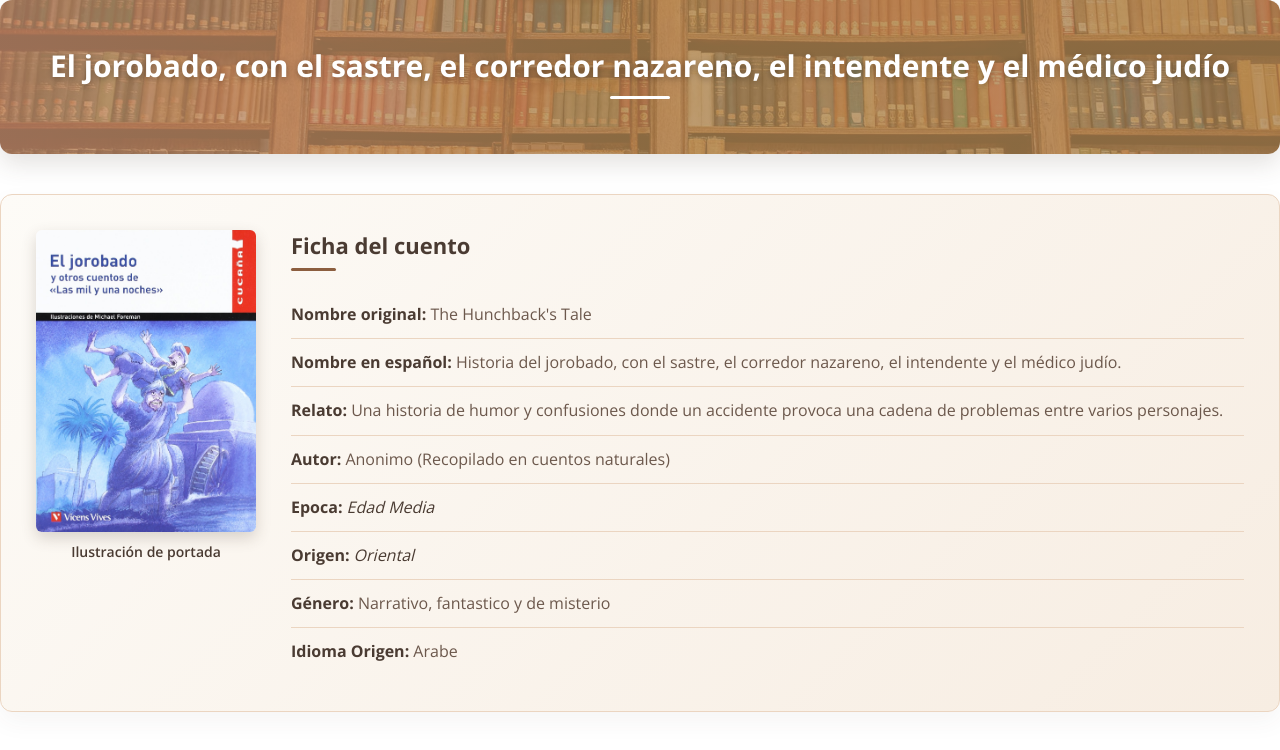
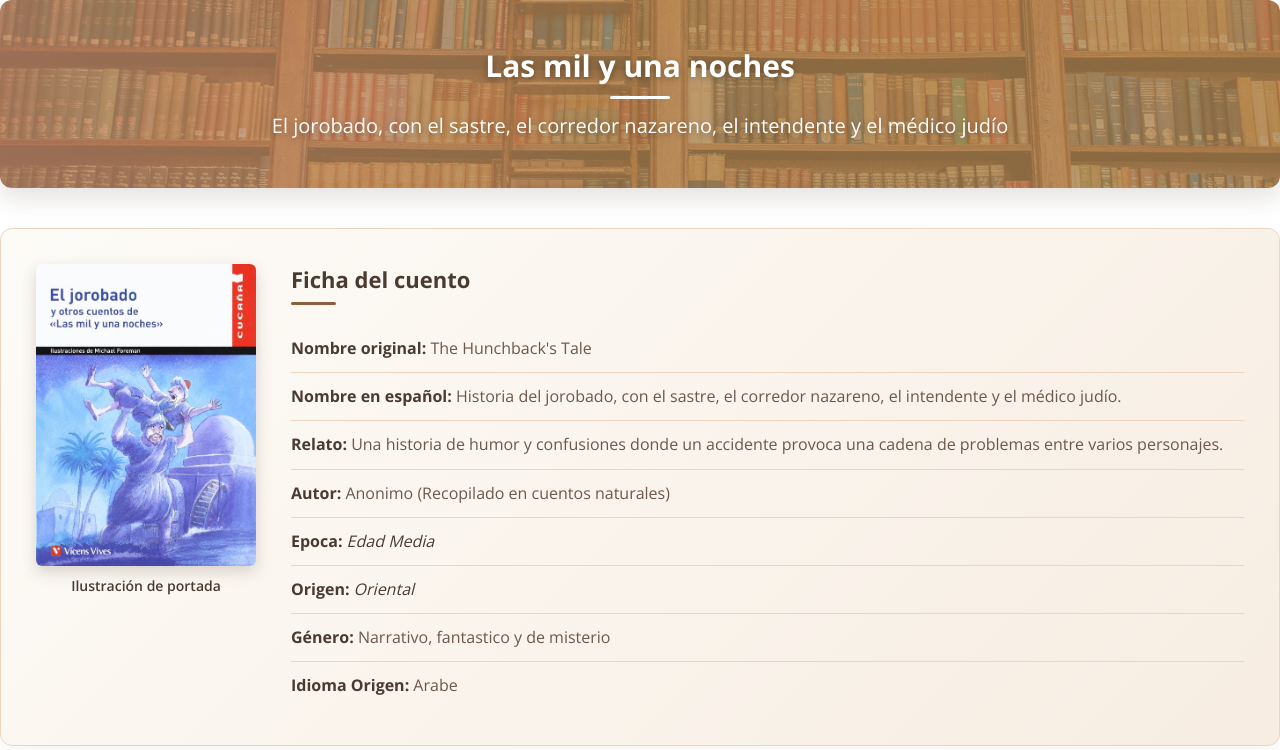
Before and after one commit to AngelTICS98/AngelTICS98.github.io, a plain HTML site: page Libro9.html in a window 1280 px wide. Shown: the top 750 px of the page. Drawn offline with nearby package versions, Linux system fonts and the light colour scheme.

Commit message:
Update book details in Libro9.html

```diff
--- a/Libro9.html
+++ b/Libro9.html
@@ -6,8 +6,8 @@
 <article class="libro-detalle">
 
     <div class="libro-encabezado">
-        <h2 class="titulo-seccion">El jorobado, con el sastre, el corredor nazareno, el intendente y el médico judío</h2>
-        <p class="libro-subtitulo"></p>
+        <h2 class="titulo-seccion">Las mil y una noches</h2>
+        <p class="libro-subtitulo">El jorobado, con el sastre, el corredor nazareno, el intendente y el médico judío</p>
     </div>
 
 
```
